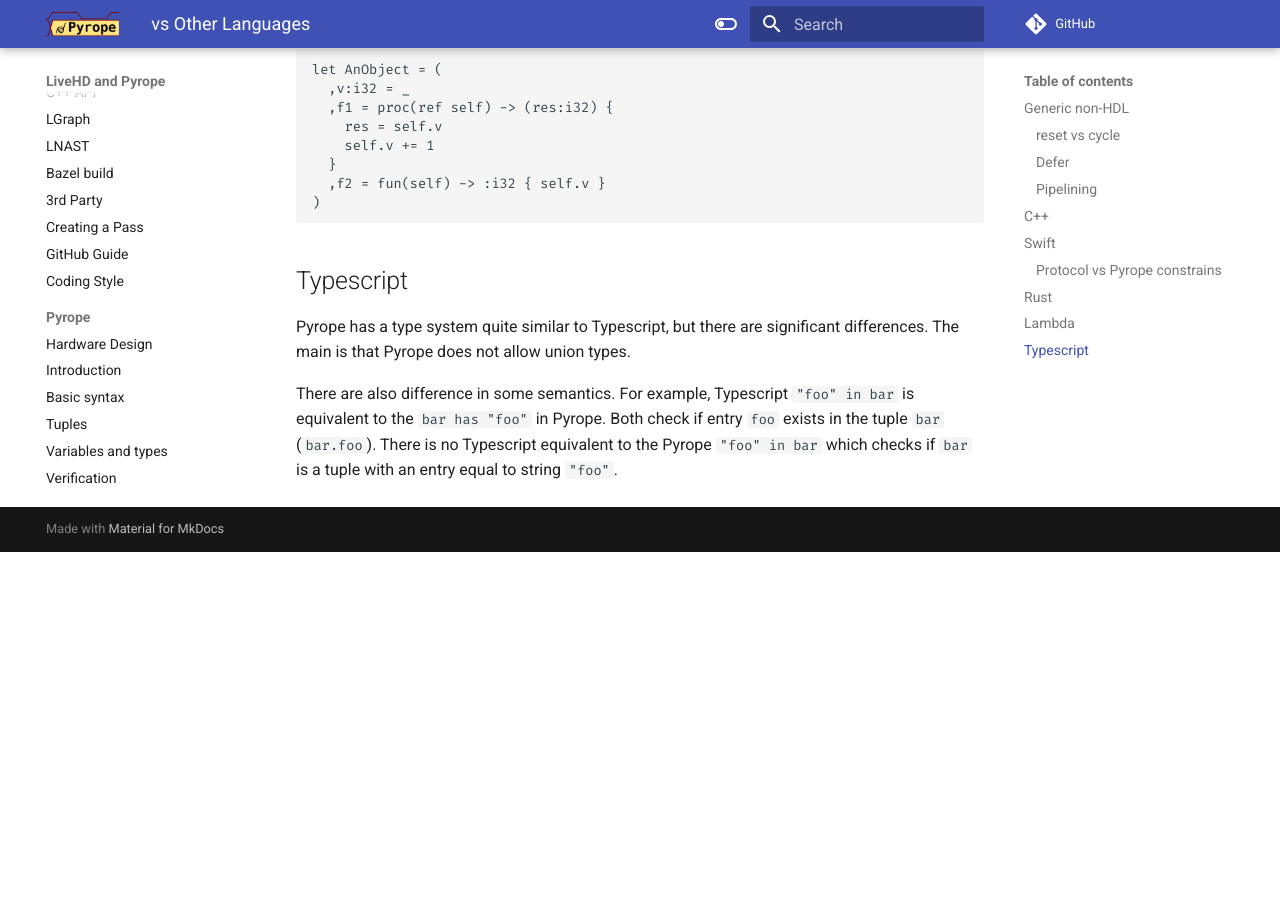
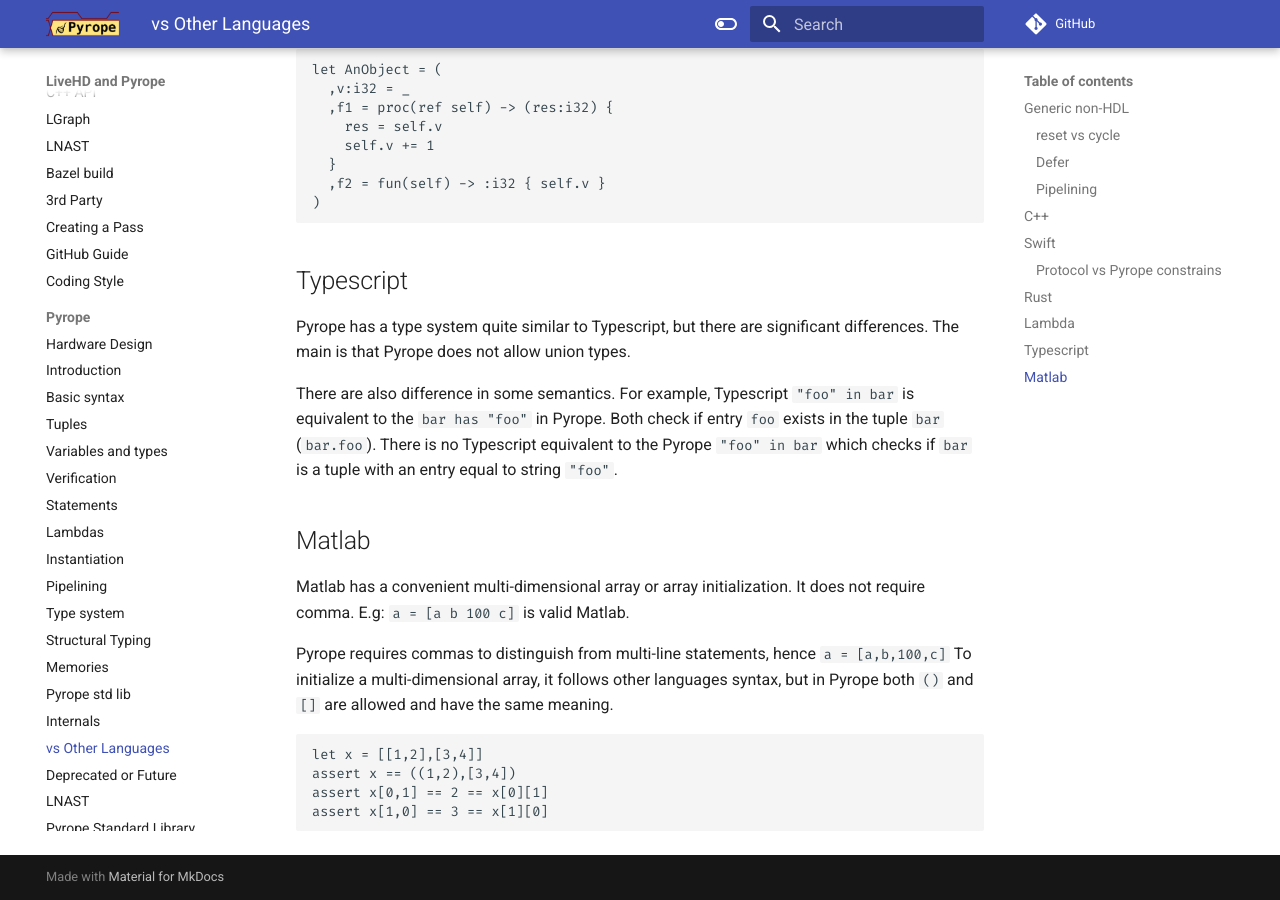
Before and after one commit to masc-ucsc/docs, an MkDocs documentation site: the page built from docs/pyrope/10b-vslang.md, in a window 1280 px wide and 900 px high, scrolled down 4447 px. Built offline with MkDocs 1.6.1 and Material for MkDocs 9.7.7, drawn with Linux system fonts in a browser that asks for light colours; comment, search, counter and statistics services are not loaded; before the commit the page ends 4999 px from its top, so only the background shows below that.

Commit message:
vs matlab

````diff
--- a/docs/pyrope/10b-vslang.md
+++ b/docs/pyrope/10b-vslang.md
@@ -250,3 +250,21 @@
 exists in the tuple `bar` (`bar.foo`). There is no Typescript equivalent to the
 Pyrope `"foo" in bar` which checks if `bar` is a tuple with an entry equal to
 string `"foo"`.
+
+
+## Matlab
+
+Matlab has a convenient multi-dimensional array or array initialization. It
+does not require comma. E.g: `a = [a b 100 c]` is valid Matlab.
+
+
+Pyrope requires commas to distinguish from multi-line statements, hence `a = [a,b,100,c]`
+To initialize a multi-dimensional array, it follows other languages syntax, but
+in Pyrope both `()` and `[]` are allowed and have the same meaning.
+
+```
+let x = [[1,2],[3,4]]
+assert x == ((1,2),[3,4])
+assert x[0,1] == 2 == x[0][1]
+assert x[1,0] == 3 == x[1][0]
+```
````
